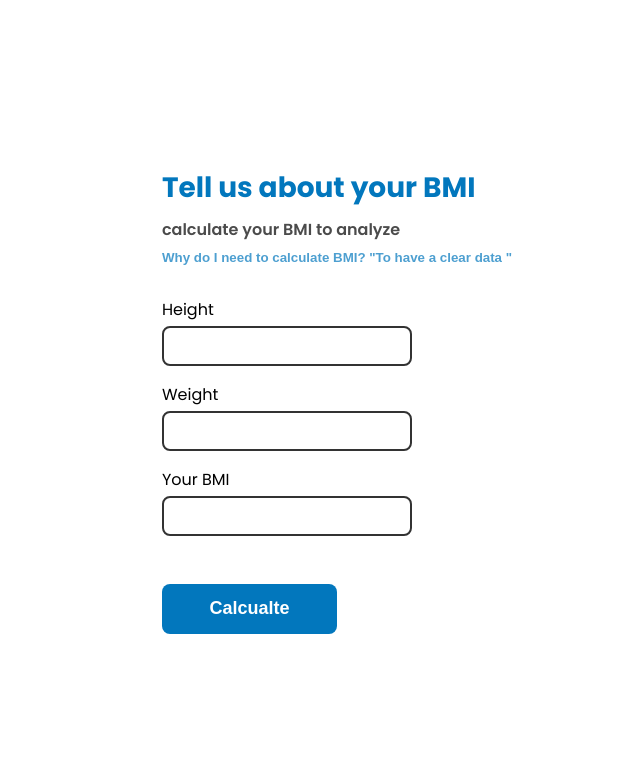
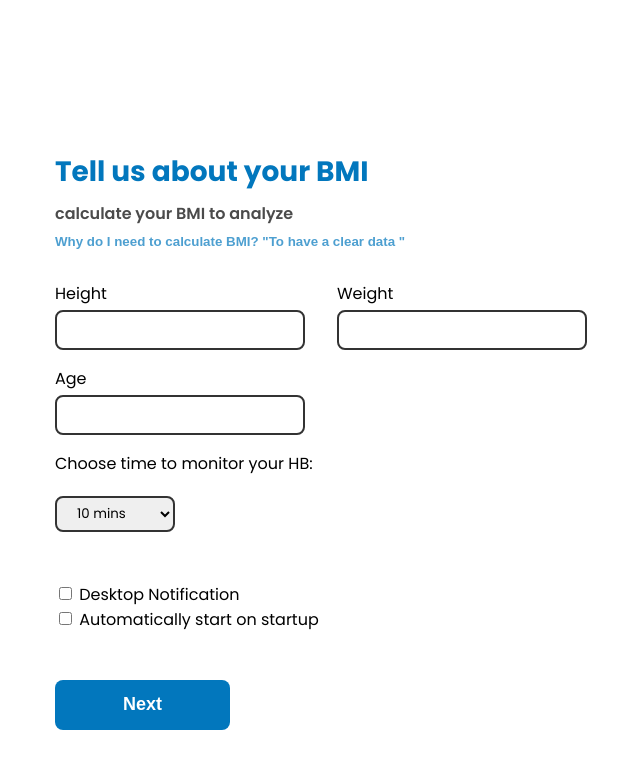
Before and after one commit to hackyguru/HealthPal, an Electron app: page src/views/registration.html in a window 1280 px wide. Shown: the whole page, without its empty margins (303-943 px from the left). Drawn offline with Linux system fonts and the light colour scheme.

Commit message:
registration page updated

```diff
--- a/src/scripts/registration.js
+++ b/src/scripts/registration.js
@@ -8,6 +8,36 @@ cta.addEventListener('click', function() {
     ipcRenderer.send('Registration-cta');
 });
 
+const height = (document.getElementById('firstName').value);
+const weight = (document.getElementById('email').value);
+console.log(height+""+weight);
+const bmi = (document.getElementById('confirmPassword'));
+let cta1= document.querySelector("#cta1");
+
+
+
+
+cta1.addEventListener("click", calculateBMI);
+
+
+function calculateBMI(){
+    if(height===''||isNaN(height)){
+        bmi.innerHTML="Provide a valid height"
+    }
+    else if(weight===''||isNaN(weight)){
+        bmi.innerHTML="Provide a valid weight"
+    }
+    else{
+        let bmic=(weight/((height*height)/10000)).toFixed(2)
+        if(bmic<18.6){
+            bmi.innerHTML=`Under weight :<span>${bmic}</span>`
+        }else if(bmic>=18.6 && bmic <24.9){
+            bmi.innerHTML=`Normal :<span>${bmic}</span>`
+        }else{
+            bmi.innerHTML=`Over weight :<span>${bmic}</span>`
+        }
+    }
+}
 // import {
 //     signUp,
 //     logIn,
@@ -21,11 +51,7 @@ cta.addEventListener('click', function() {
 // const row1 = document.querySelector('#row-1');
 // const row3 = document.querySelector('#row-3');
 
-// const firstNameField = document.querySelector('#firstName');
-// const lastNameField = document.querySelector('#lastName');
-// const emailField = document.querySelector('#email');
-// const passwordField = document.querySelector('#password');
-// const confirmPasswordField = document.querySelector('#confirmPassword');
+
 
 // const texts = {
 //     true: {
--- a/src/styles/registration.css
+++ b/src/styles/registration.css
@@ -8,6 +8,7 @@
 .Registration-title {
     font-size: 28px;
     color:  #0277BD;
+    margin-top: 80px;
 }
 
 .Registration-subtitle {
@@ -54,6 +55,17 @@
     height: 36px;
     margin-top: 4px;
 }
+#cars{
+    font-family: 'Poppins', sans-serif;
+    padding: 0 16px;
+    border: 2px solid #333;
+    border-radius: 8px;
+    transition: all 0.3s;
+    height: 36px;
+    margin-top: 20px;
+    width: 120px;
+
+}
 
 .Registration-inputTextField:hover {
     border-color:  #0277BD;
--- a/src/views/registration.html
+++ b/src/views/registration.html
@@ -22,33 +22,43 @@
                         <input name="firstName" id="firstName" class="Registration-inputTextField">
                     </div>
 
-                    <!-- <div class="Registration-inputBox">
-                        <label for="lastName">Last Name</label>
+                    <div class="Registration-inputBox">
+                        <label for="lastName">Weight</label>
                         <input name="lastName" id="lastName" class="Registration-inputTextField">
-                    </div> -->
+                    </div>
                 </div>
 
                 <div class="Registration-row" id="row-2">
                     <div class="Registration-inputBox">
-                        <label for="email">Weight</label>
+                        <label for="email">Age</label>
                         <input name="email" id="email" class="Registration-inputTextField">
                     </div>
-<!--
+
                     <div class="Registration-inputBox">
-                        <label for="password">Password</label>
-                        <input name="password" id="password" type="password" class="Registration-inputTextField">
-                    </div> -->
+
+
+
+
+                    </div>
+
                 </div>
+                <label for="cars">Choose time to monitor your HB:</label>
+                <select name="cars" id="cars">
+                  <option value="volvo">10 mins</option>
+                  <option value="saab">20 mins</option>
+                  <option value="opel">30 mins</option>
+                  <option value="audi">60 mins</option>
+                </select>
+                <br><br>
+                <div class="Registration-row" id="row-3">
+                    <div class="Registration-inputBox1">
+                        <input type="checkbox" id="notification" name="notification" value="desktop"><label for="vehicle1"> Desktop Notification</label><br>
 
-                <div class="Registration-row" id="row-3">
-                    <div class="Registration-inputBox">
-                        <label for="confirmPassword">Your BMI</label>
-                        <input name="confirmPassword" id="confirmPassword" type="password"
-                            class="Registration-inputTextField">
+                        <input type="checkbox" id="monitor" name="mn" value="start"><label for="vehicle2"> Automatically start on startup</label><br>
                     </div>
                 </div>
 
-                <button class="cta Registration-cta" type="button" id="cta">Calcualte</button>
+                <button class="cta Registration-cta" type="button" id="cta">Next</button>
 
             </form>
         </div>
```
Also changed, not shown: src/styles/starter.css (line endings or trailing spaces).
